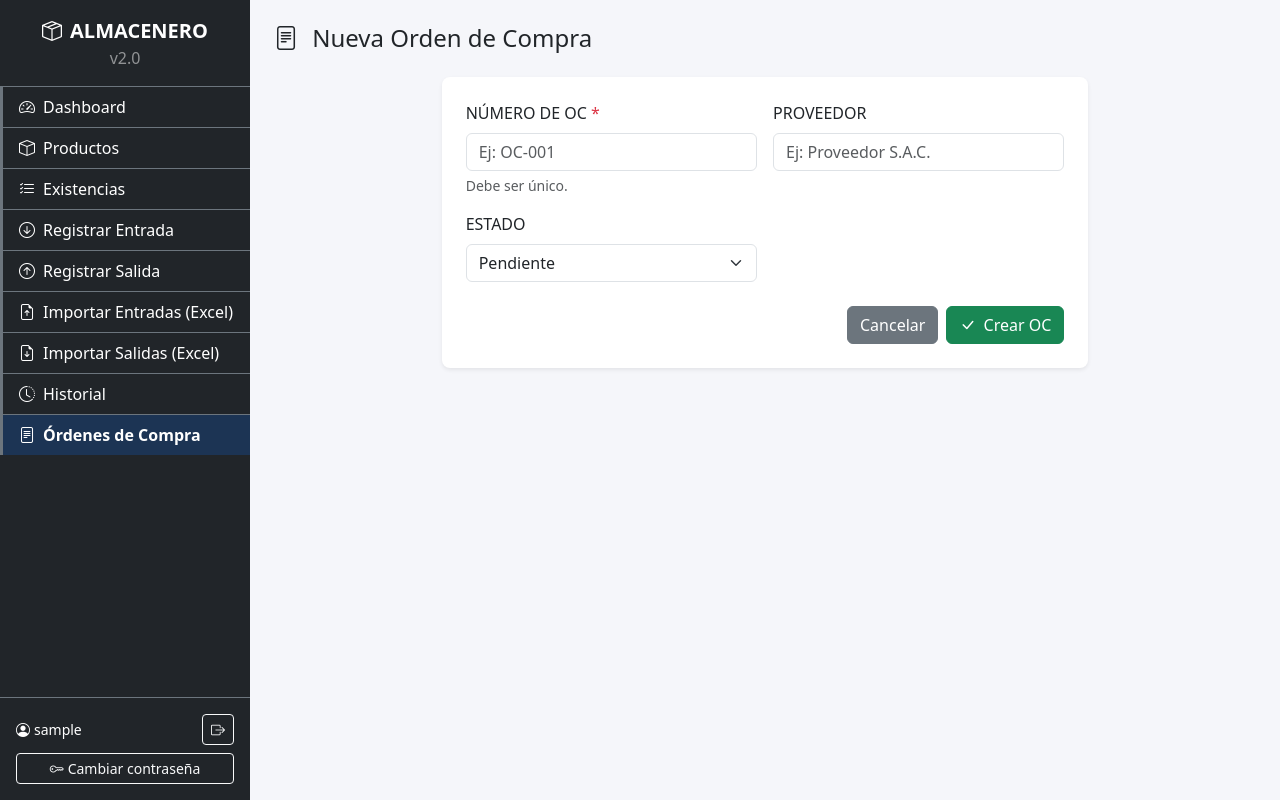
After one commit to cponce123com-create/almacen, a Flask app: page /oc/nuevo in a window 1280 px wide. The commit adds this page. Run offline with Flask 3, Linux system fonts and the light colour scheme; the visitor is signed in with stand-in values (Sample User, id 1).

Commit message:
FASE 5: Modulo de Ordenes de Compra
- Nuevo modelo OrdenCompra (numero, proveedor, estado)
- Entrada.oc_id FK a OrdenCompra
- CRUD completo: listar, crear, editar, eliminar, cerrar OC
- Templates: oc_lista.html, oc_form.html
- Sidebar: enlace Ordenes de Compra
- Tests: 60 pasan

```diff
--- a/app/__init__.py
+++ b/app/__init__.py
@@ -84,7 +84,7 @@ def create_app(testing=False):
     # Crear tablas y configurar SQLite WAL mode
     # ------------------------------------------------------------------
     with app.app_context():
-        from app.models import User, Producto, Entrada, Salida, AuditLog, Familia, Almacen
+        from app.models import User, Producto, Entrada, Salida, AuditLog, Familia, Almacen, OrdenCompra
         db.create_all()
 
         # Crear almacén por defecto si no existe ninguno
--- a/app/routes.py
+++ b/app/routes.py
@@ -8,7 +8,7 @@ import openpyxl
 from openpyxl.styles import Font, PatternFill, Alignment, Border, Side
 from openpyxl.utils import get_column_letter
 from app import db
-from app.models import User, Producto, Entrada, Salida, AuditLog, audit_log, Familia, Almacen
+from app.models import User, Producto, Entrada, Salida, AuditLog, audit_log, Familia, Almacen, OrdenCompra
 
 routes_bp = Blueprint("routes", __name__)
 
@@ -1440,6 +1440,7 @@ def _producto_form(producto=None):
 @login_required
 def entradas():
     productos_list = Producto.query.order_by(Producto.descripcion.asc()).all()
+    ordenes_compra = OrdenCompra.query.order_by(OrdenCompra.numero.asc()).all()
 
     if request.method == "POST":
         producto_id = request.form.get("producto_id")
@@ -1474,7 +1475,7 @@ def entradas():
         if errores:
             for e in errores:
                 flash(e, "danger")
-            return render_template("entrada_form.html", productos=productos_list, valores=request.form)
+            return render_template("entrada_form.html", productos=productos_list, valores=request.form, ordenes_compra=ordenes_compra)
 
         producto = db.session.get(Producto, int(producto_id))
         if not producto:
@@ -1493,6 +1494,12 @@ def entradas():
             guia_remision=guia_remision,
             familia=familia or producto.familia,
         )
+        # Vincular OC por número si existe
+        if oc:
+            oc_obj = OrdenCompra.query.filter_by(numero=oc).first()
+            if oc_obj:
+                entrada.oc_id = oc_obj.id
+
         producto.stock_actual += cantidad
 
         db.session.add(entrada)
@@ -1500,7 +1507,7 @@ def entradas():
         flash(f"Entrada registrada. Stock actualizado: {producto.descripcion} → {producto.stock_actual:.2f} {producto.um}", "success")
         return redirect(url_for("routes.entradas"))
 
-    return render_template("entrada_form.html", productos=productos_list)
+    return render_template("entrada_form.html", productos=productos_list, ordenes_compra=ordenes_compra)
 
 
 @routes_bp.route("/entradas/editar/<int:entrada_id>", methods=["GET", "POST"])
@@ -1513,6 +1520,7 @@ def entrada_editar(entrada_id):
         return redirect(url_for("routes.historial"))
     producto = entrada.producto
     productos_list = Producto.query.order_by(Producto.descripcion.asc()).all()
+    ordenes_compra = OrdenCompra.query.order_by(OrdenCompra.numero.asc()).all()
 
     if request.method == "POST":
         cantidad_str = request.form.get("cantidad", "0").strip()
@@ -1523,6 +1531,7 @@ def entrada_editar(entrada_id):
         guia_remision = request.form.get("guia_remision", "").strip()
         familia = request.form.get("familia", "").strip()
         fecha_str = request.form.get("fecha_ingreso", "").strip()
+        oc_id_str = request.form.get("oc_id", "").strip()
 
         errores = []
         try:
@@ -1543,7 +1552,7 @@ def entrada_editar(entrada_id):
         if errores:
             for e in errores:
                 flash(e, "danger")
-            return render_template("entrada_form.html", entrada=entrada, productos=productos_list, valores=request.form)
+            return render_template("entrada_form.html", entrada=entrada, productos=productos_list, valores=request.form, ordenes_compra=ordenes_compra)
 
         # Capturar valores anteriores para auditoría
         old_cantidad = entrada.cantidad
@@ -1568,6 +1577,29 @@ def entrada_editar(entrada_id):
         entrada.fecha_ingreso = fecha_ingreso
         entrada.um = producto.um
 
+        # Actualizar vínculo con OC
+        if oc_id_str:
+            try:
+                oc_id_val = int(oc_id_str)
+                if oc_id_val == 0:
+                    entrada.oc_id = None
+                else:
+                    oc_obj = db.session.get(OrdenCompra, oc_id_val)
+                    if oc_obj:
+                        entrada.oc_id = oc_id_val
+            except (ValueError, TypeError):
+                pass
+        else:
+            # Auto-link by number if oc_id not specified
+            if oc:
+                oc_obj = OrdenCompra.query.filter_by(numero=oc).first()
+                if oc_obj:
+                    entrada.oc_id = oc_obj.id
+                else:
+                    entrada.oc_id = None
+            else:
+                entrada.oc_id = None
+
         audit_log("entradas", entrada.id, "cantidad", old_cantidad, nueva_cantidad, current_user.username)
         audit_log("entradas", entrada.id, "zona", old_zona, zona, current_user.username)
         audit_log("entradas", entrada.id, "ubicacion", old_ubicacion, ubicacion, current_user.username)
@@ -1580,7 +1612,7 @@ def entrada_editar(entrada_id):
         flash(f"Entrada actualizada. Stock de {producto.descripcion}: {producto.stock_actual:.2f} {producto.um}", "success")
         return redirect(url_for("routes.historial"))
 
-    return render_template("entrada_form.html", entrada=entrada, productos=productos_list)
+    return render_template("entrada_form.html", entrada=entrada, productos=productos_list, ordenes_compra=ordenes_compra)
 
 
 @routes_bp.route("/entradas/eliminar/<int:entrada_id>", methods=["POST"])
@@ -2425,6 +2457,118 @@ def almacen_eliminar(almacen_id):
 
 
 # ===========================================================================
+# CRUD Órdenes de Compra
+# ===========================================================================
+
+@routes_bp.route("/oc")
+@login_required
+def oc_lista():
+    """Listar todas las órdenes de compra."""
+    ordenes = OrdenCompra.query.order_by(OrdenCompra.created_at.desc()).all()
+    return render_template("oc_lista.html", ordenes=ordenes)
+
+
+@routes_bp.route("/oc/nuevo", methods=["GET", "POST"])
+@login_required
+def oc_nuevo():
+    """Crear nueva orden de compra."""
+    if request.method == "POST":
+        numero = request.form.get("numero", "").strip().upper()
+        proveedor = request.form.get("proveedor", "").strip()
+        estado = request.form.get("estado", "PENDIENTE").strip().upper()
+
+        errores = []
+        if not numero:
+            errores.append("El número de orden de compra es obligatorio.")
+        if OrdenCompra.query.filter_by(numero=numero).first():
+            errores.append(f"La OC '{numero}' ya existe.")
+
+        if errores:
+            for e in errores:
+                flash(e, "danger")
+            return render_template("oc_form.html", valores=request.form)
+
+        oc = OrdenCompra(numero=numero, proveedor=proveedor, estado=estado)
+        db.session.add(oc)
+        db.session.commit()
+        flash(f"OC '{numero}' creada correctamente.", "success")
+        return redirect(url_for("routes.oc_lista"))
+
+    return render_template("oc_form.html")
+
+
+@routes_bp.route("/oc/editar/<int:oc_id>", methods=["GET", "POST"])
+@login_required
+def oc_editar(oc_id):
+    """Editar orden de compra existente."""
+    oc = db.session.get(OrdenCompra, oc_id)
+    if not oc:
+        flash("Orden de compra no encontrada.", "danger")
+        return redirect(url_for("routes.oc_lista"))
+
+    if request.method == "POST":
+        numero = request.form.get("numero", "").strip().upper()
+        proveedor = request.form.get("proveedor", "").strip()
+        estado = request.form.get("estado", "PENDIENTE").strip().upper()
+
+        errores = []
+        if not numero:
+            errores.append("El número de orden de compra es obligatorio.")
+
+        existente = OrdenCompra.query.filter(OrdenCompra.numero == numero, OrdenCompra.id != oc_id).first()
+        if existente:
+            errores.append(f"La OC '{numero}' ya existe.")
+
+        if errores:
+            for e in errores:
+                flash(e, "danger")
+            return render_template("oc_form.html", oc=oc, valores=request.form)
+
+        oc.numero = numero
+        oc.proveedor = proveedor
+        oc.estado = estado
+        db.session.commit()
+        flash(f"OC '{numero}' actualizada correctamente.", "success")
+        return redirect(url_for("routes.oc_lista"))
+
+    return render_template("oc_form.html", oc=oc)
+
+
+@routes_bp.route("/oc/eliminar/<int:oc_id>", methods=["POST"])
+@login_required
+def oc_eliminar(oc_id):
+    """Eliminar OC solo si no tiene entradas vinculadas."""
+    oc = db.session.get(OrdenCompra, oc_id)
+    if not oc:
+        flash("Orden de compra no encontrada.", "danger")
+        return redirect(url_for("routes.oc_lista"))
+
+    if oc.entradas and len(oc.entradas) > 0:
+        flash(f"No se puede eliminar: la OC '{oc.numero}' tiene {len(oc.entradas)} entrada(s) asociada(s).", "danger")
+        return redirect(url_for("routes.oc_lista"))
+
+    db.session.delete(oc)
+    db.session.commit()
+    flash(f"OC '{oc.numero}' eliminada correctamente.", "success")
+    return redirect(url_for("routes.oc_lista"))
+
+
+@routes_bp.route("/oc/cerrar/<int:oc_id>", methods=["POST"])
+@login_required
+def oc_cerrar(oc_id):
+    """Marcar OC como CERRADA."""
+    oc = db.session.get(OrdenCompra, oc_id)
+    if not oc:
+        flash("Orden de compra no encontrada.", "danger")
+        return redirect(url_for("routes.oc_lista"))
+
+    oc.estado = "CERRADA"
+    db.session.commit()
+    flash(f"OC '{oc.numero}' marcada como CERRADA.", "success")
+    return redirect(url_for("routes.oc_lista"))
+
+
+# ===========================================================================
 # Administración de Usuarios (solo administrador)
 # ===========================================================================
 
--- a/app/templates/base.html
+++ b/app/templates/base.html
@@ -42,6 +42,9 @@
                 </a>
                 <a href="{{ url_for('routes.historial') }}" class="list-group-item list-group-item-action bg-dark text-white border-secondary {% if request.endpoint == 'routes.historial' %}active{% endif %}">
                     <i class="bi bi-clock-history me-2"></i>Historial
+                </a>
+                <a href="{{ url_for('routes.oc_lista') }}" class="list-group-item list-group-item-action bg-dark text-white border-secondary {% if request.endpoint and request.endpoint.startswith('routes.oc_') %}active{% endif %}">
+                    <i class="bi bi-file-text me-2"></i>Órdenes de Compra
                 </a>
                 {% if current_user.is_admin %}
                 <a href="{{ url_for('routes.admin_usuarios') }}" class="list-group-item list-group-item-action bg-dark text-white border-secondary {% if request.endpoint and request.endpoint.startswith('routes.admin_') %}active{% endif %}">
--- /dev/null
+++ b/app/templates/oc_form.html
@@ -0,0 +1,97 @@
+{% extends "base.html" %}
+{% block title %}{% if oc %}Editar OC - Almacén{% else %}Nueva OC - Almacén{% endif %}{% endblock %}
+
+{% block content %}
+<h4 class="mb-4">
+    <i class="bi bi-file-text me-2"></i>
+    {% if oc %}Editar Orden de Compra #{{ oc.numero }}{% else %}Nueva Orden de Compra{% endif %}
+</h4>
+
+{% set valores = valores if valores else {} %}
+{% set o = oc if oc else None %}
+
+<div class="row justify-content-center">
+    <div class="col-lg-8">
+        <div class="card shadow-sm border-0">
+            <div class="card-body p-4">
+                <form method="POST">
+                    <div class="row g-3">
+                        <!-- Número -->
+                        <div class="col-md-6">
+                            <label for="numero" class="form-label">NÚMERO DE OC <span class="text-danger">*</span></label>
+                            <input type="text" class="form-control" id="numero" name="numero"
+                                   value="{{ valores.get('numero', o.numero if o else '') }}"
+                                   maxlength="50" required placeholder="Ej: OC-001">
+                            <div class="form-text">Debe ser único.</div>
+                        </div>
+
+                        <!-- Proveedor -->
+                        <div class="col-md-6">
+                            <label for="proveedor" class="form-label">PROVEEDOR</label>
+                            <input type="text" class="form-control" id="proveedor" name="proveedor"
+                                   value="{{ valores.get('proveedor', o.proveedor if o else '') }}"
+                                   maxlength="200" placeholder="Ej: Proveedor S.A.C.">
+                        </div>
+
+                        <!-- Estado -->
+                        <div class="col-md-6">
+                            <label for="estado" class="form-label">ESTADO</label>
+                            <select class="form-select" id="estado" name="estado">
+                                <option value="PENDIENTE" {% if (valores.get('estado', o.estado if o else 'PENDIENTE')) == 'PENDIENTE' %}selected{% endif %}>
+                                    Pendiente
+                                </option>
+                                <option value="PARCIAL" {% if (valores.get('estado', o.estado if o else 'PENDIENTE')) == 'PARCIAL' %}selected{% endif %}>
+                                    Parcial
+                                </option>
+                                <option value="CERRADA" {% if (valores.get('estado', o.estado if o else 'PENDIENTE')) == 'CERRADA' %}selected{% endif %}>
+                                    Cerrada
+                                </option>
+                            </select>
+                        </div>
+                    </div>
+
+                    <div class="d-flex justify-content-end gap-2 mt-4">
+                        <a href="{{ url_for('routes.oc_lista') }}" class="btn btn-secondary">Cancelar</a>
+                        <button type="submit" class="btn btn-success">
+                            <i class="bi bi-check-lg me-1"></i>
+                            {% if oc %}Guardar Cambios{% else %}Crear OC{% endif %}
+                        </button>
+                    </div>
+                </form>
+            </div>
+        </div>
+
+        {% if oc and oc.entradas %}
+        <div class="card shadow-sm border-0 mt-4">
+            <div class="card-header bg-white">
+                <h6 class="mb-0"><i class="bi bi-arrow-down-circle me-2"></i>Entradas vinculadas</h6>
+            </div>
+            <div class="card-body p-0">
+                <div class="table-responsive">
+                    <table class="table table-sm mb-0">
+                        <thead class="table-light">
+                            <tr>
+                                <th>ID</th>
+                                <th>Producto</th>
+                                <th>Cantidad</th>
+                                <th>Fecha</th>
+                            </tr>
+                        </thead>
+                        <tbody>
+                            {% for e in oc.entradas %}
+                            <tr>
+                                <td>{{ e.id }}</td>
+                                <td>{{ e.producto.descripcion if e.producto else '—' }}</td>
+                                <td>{{ '%.2f'|format(e.cantidad) }} {{ e.um }}</td>
+                                <td class="small">{{ e.fecha_ingreso.strftime('%d/%m/%Y') if e.fecha_ingreso else '—' }}</td>
+                            </tr>
+                            {% endfor %}
+                        </tbody>
+                    </table>
+                </div>
+            </div>
+        </div>
+        {% endif %}
+    </div>
+</div>
+{% endblock %}
```
Also changed, not shown: app/models.py (+15 -0 lines), app/templates/entrada_form.html (+15 -1 lines), app/templates/oc_lista.html (added, +78 -0 lines).
